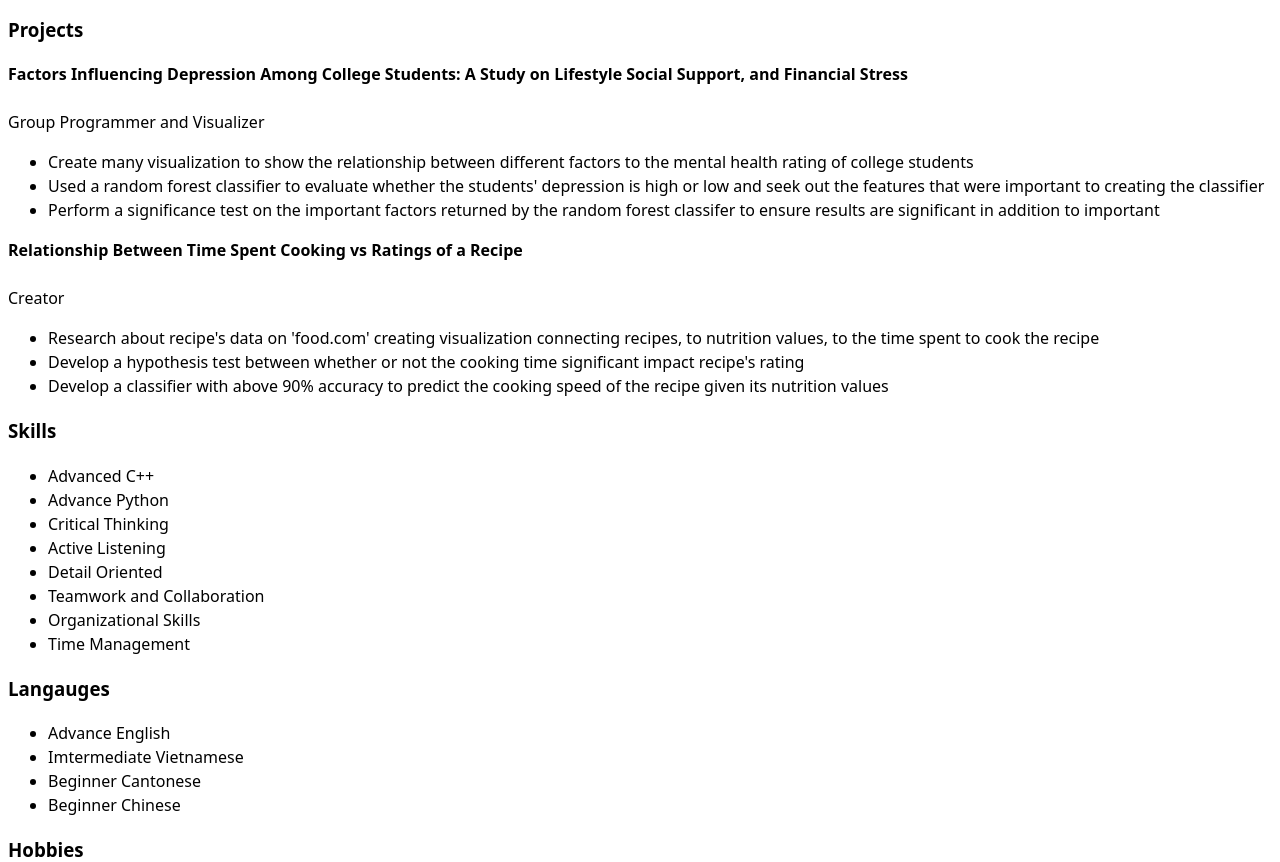
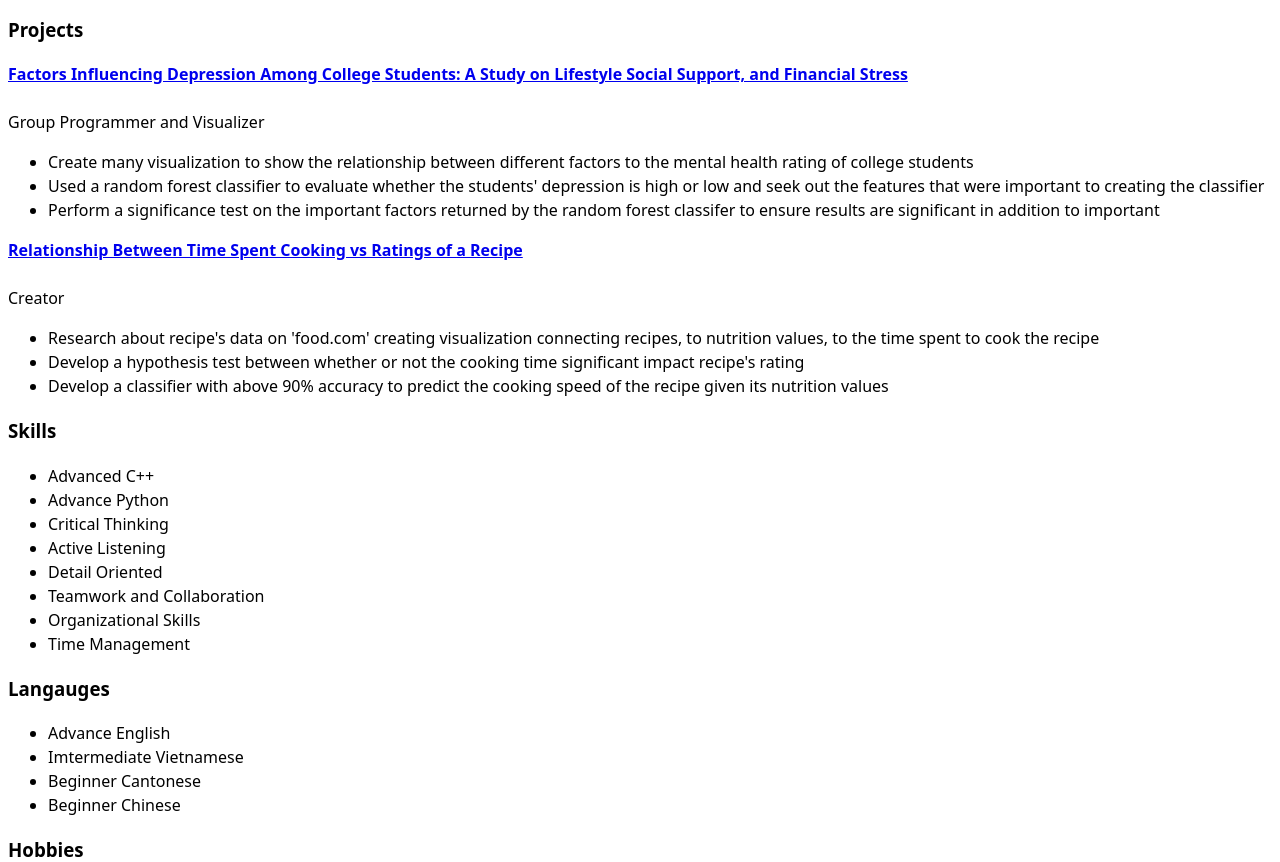
Before and after one commit to nsam160/portfolio, a plain HTML site: page resume/index.html in a window 1280 px wide. Shown: the part 1156-2018 px from the top of the page. Drawn offline with Linux system fonts and the light colour scheme; files that its build step writes are made by us from their sources.

Commit message:
Add Links to Github Project

```diff
--- a/resume/index.html
+++ b/resume/index.html
@@ -88,7 +88,7 @@
         <h3><header>Projects</header></h3>
 
         <article>
-            <b><header>Factors Influencing Depression Among College Students: A Study on Lifestyle Social Support, and Financial Stress</header></b>
+            <b><header><a href = 'https://github.com/nsam160/Mental_Health_Factors' target = '_blank'>Factors Influencing Depression Among College Students: A Study on Lifestyle Social Support, and Financial Stress</a></header></b>
             <br>Group Programmer and Visualizer<br>
             <ul>
                 <li>Create many visualization to show the relationship between different factors to the mental health rating of college students</li>
@@ -98,7 +98,7 @@
         </article>
 
         <article>
-            <b><header>Relationship Between Time Spent Cooking vs Ratings of a Recipe</header></b>
+            <b><header><a href = 'https://github.com/nsam160/recipes_rating' target = '_blank'>Relationship Between Time Spent Cooking vs Ratings of a Recipe</a></header></b>
             <br>Creator<br>
             <ul>
                 <li>Research about recipe's data on 'food.com' creating visualization connecting recipes, to nutrition values, to the time spent to cook the recipe</li>
```
